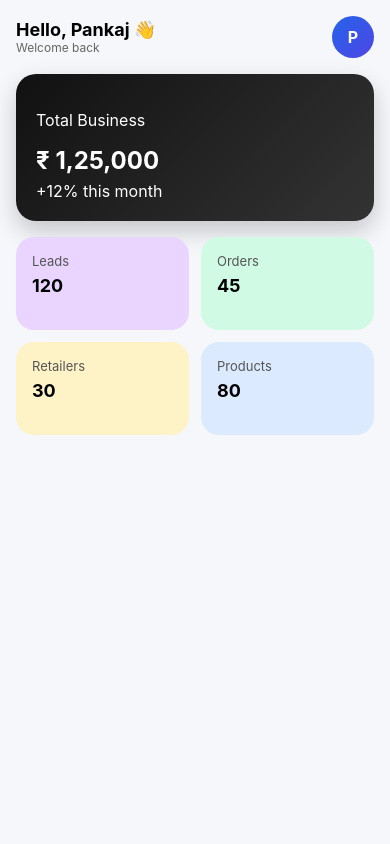
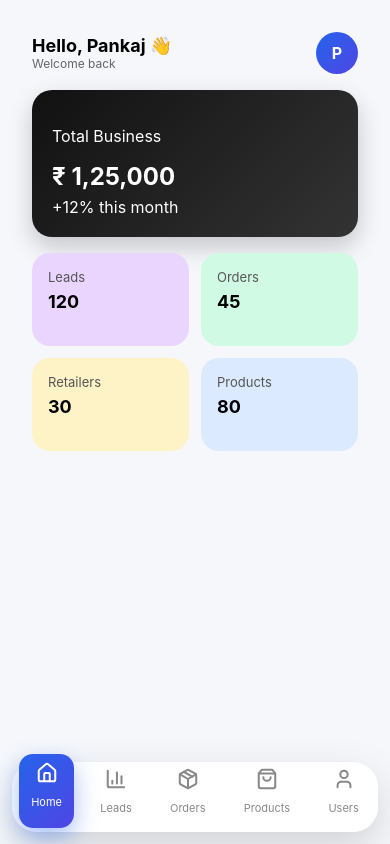
Before and after one commit to pankajkumarpatidar/leorder-frontend, a React (Vite) app: page / in a window 390 px wide. Built offline with nearby package versions, Linux system fonts and the light colour scheme; sample sign-in values are in the browser's storage.

Commit message:
UI fixed + dashboard responsive + nav fix

```diff
--- a/src/App.jsx
+++ b/src/App.jsx
@@ -3,18 +3,72 @@ import { BrowserRouter, Routes, Route, Navigate } from "react-router-dom";
 import Login from "./pages/Login";
 import Signup from "./pages/Signup";
 import Dashboard from "./pages/Dashboard";
+import Leads from "./pages/Leads";
+import Orders from "./pages/Orders";
+import Products from "./pages/Products";
+import Users from "./pages/Users";
+
+import Layout from "./components/Layout";
 
 const Private = ({ children }) => {
-  return localStorage.getItem("token") ? children : <Navigate to="/login" />;
+  return localStorage.getItem("token")
+    ? children
+    : <Navigate to="/login" />;
 };
 
 export default function App() {
   return (
     <BrowserRouter>
       <Routes>
+
+        {/* AUTH */}
         <Route path="/login" element={<Login />} />
         <Route path="/signup" element={<Signup />} />
-        <Route path="/" element={<Private><Dashboard /></Private>} />
+
+        {/* APP WITH LAYOUT */}
+        <Route path="/" element={
+          <Private>
+            <Layout>
+              <Dashboard />
+            </Layout>
+          </Private>
+        } />
+
+        <Route path="/leads" element={
+          <Private>
+            <Layout>
+              <Leads />
+            </Layout>
+          </Private>
+        } />
+
+        <Route path="/orders" element={
+          <Private>
+            <Layout>
+              <Orders />
+            </Layout>
+          </Private>
+        } />
+
+        <Route path="/products" element={
+          <Private>
+            <Layout>
+              <Products />
+            </Layout>
+          </Private>
+        } />
+
+        <Route path="/users" element={
+          <Private>
+            <Layout>
+              <Users />
+            </Layout>
+          </Private>
+        } />
+
+        {/* FALLBACK */}
+        <Route path="*" element={<Navigate to="/" />} />
+
       </Routes>
     </BrowserRouter>
   );
--- a/src/components/BottomNav.jsx
+++ b/src/components/BottomNav.jsx
@@ -8,28 +8,37 @@ import {
 } from "lucide-react";
 
 export default function BottomNav() {
-  const { pathname } = useLocation();
+  const location = useLocation();
 
   const nav = [
-    { path: "/", icon: <Home size={20} />, label: "Home" },
-    { path: "/leads", icon: <BarChart3 size={20} />, label: "Leads" },
-    { path: "/orders", icon: <Package size={20} />, label: "Orders" },
-    { path: "/products", icon: <ShoppingBag size={20} />, label: "Products" },
-    { path: "/users", icon: <User size={20} />, label: "Users" },
+    { path: "/", icon: Home, label: "Home" },
+    { path: "/leads", icon: BarChart3, label: "Leads" },
+    { path: "/orders", icon: Package, label: "Orders" },
+    { path: "/products", icon: ShoppingBag, label: "Products" },
+    { path: "/users", icon: User, label: "Users" },
   ];
 
   return (
     <div className="bottomNav">
-      {nav.map((item) => (
+      {nav.map((item) => {
+        const Icon = item.icon;
+
+        // 🔥 ACTIVE FIX (sub routes bhi match kare)
+        const isActive =
+          location.pathname === item.path ||
+          location.pathname.startsWith(item.path + "/");
+
+        return (
           <Link
             key={item.path}
             to={item.path}
-          className={pathname === item.path ? "navItem active" : "navItem"}
+            className={`navItem ${isActive ? "active" : ""}`}
           >
-          {item.icon}
+            <Icon size={22} />
             <p>{item.label}</p>
           </Link>
-      ))}
+        );
+      })}
     </div>
   );
 }
--- a/src/components/Layout.jsx
+++ b/src/components/Layout.jsx
@@ -0,0 +1,17 @@
+import BottomNav from "./BottomNav";
+
+export default function Layout({ children }) {
+  return (
+    <div style={{ minHeight: "100vh", position: "relative" }}>
+
+      {/* MAIN CONTENT */}
+      <main className="appContainer">
+        {children}
+      </main>
+
+      {/* BOTTOM NAV */}
+      <BottomNav />
+
+    </div>
+  );
+}
--- a/src/index.css
+++ b/src/index.css
@@ -9,7 +9,7 @@ body {
 /* ===== APP CONTAINER ===== */
 .appContainer {
   padding: 16px;
-  padding-bottom: 100px; /* nav space */
+  padding-bottom: 110px; /* 🔥 थोड़ा extra space nav के लिए */
 }
 
 /* ===== HEADER ===== */
@@ -128,7 +128,7 @@ body {
   cursor: pointer;
 }
 
-/* ===== BOTTOM NAV (FINAL PREMIUM) ===== */
+/* ===== BOTTOM NAV (FINAL FIXED) ===== */
 .bottomNav {
   position: fixed;
   bottom: 12px;
@@ -136,18 +136,18 @@ body {
   right: 12px;
   height: 70px;
 
-  background: rgba(255,255,255,0.9);
+  background: rgba(255,255,255,0.95);
   backdrop-filter: blur(18px);
 
   border-radius: 25px;
 
-  display: flex;
+  display: flex !important; /* 🔥 FORCE SHOW */
   justify-content: space-around;
   align-items: center;
 
   box-shadow: 0 15px 40px rgba(0,0,0,0.15);
 
-  z-index: 999;
+  z-index: 9999; /* 🔥 ऊपर लाया */
 }
 
 /* NAV ITEM */
@@ -167,14 +167,14 @@ body {
   transition: all 0.25s ease;
 }
 
-/* ICON (LUCIDE FIX) */
+/* ICON FIX */
 .navItem svg {
   width: 22px;
   height: 22px;
   stroke-width: 2.2;
 }
 
-/* ACTIVE TAB */
+/* ACTIVE */
 .navItem.active {
   background: linear-gradient(135deg, #2563eb, #4f46e5);
   color: white;
@@ -188,14 +188,9 @@ body {
 
 /* ===== DESKTOP ===== */
 @media(min-width:768px){
-
   .appContainer {
     max-width: 900px;
     margin: auto;
-    padding-bottom: 30px;
-  }
-
-  .bottomNav {
-    display: none;
+    padding-bottom: 40px;
   }
 }
```
Lines whose indentation alone changed are shown as unchanged.
